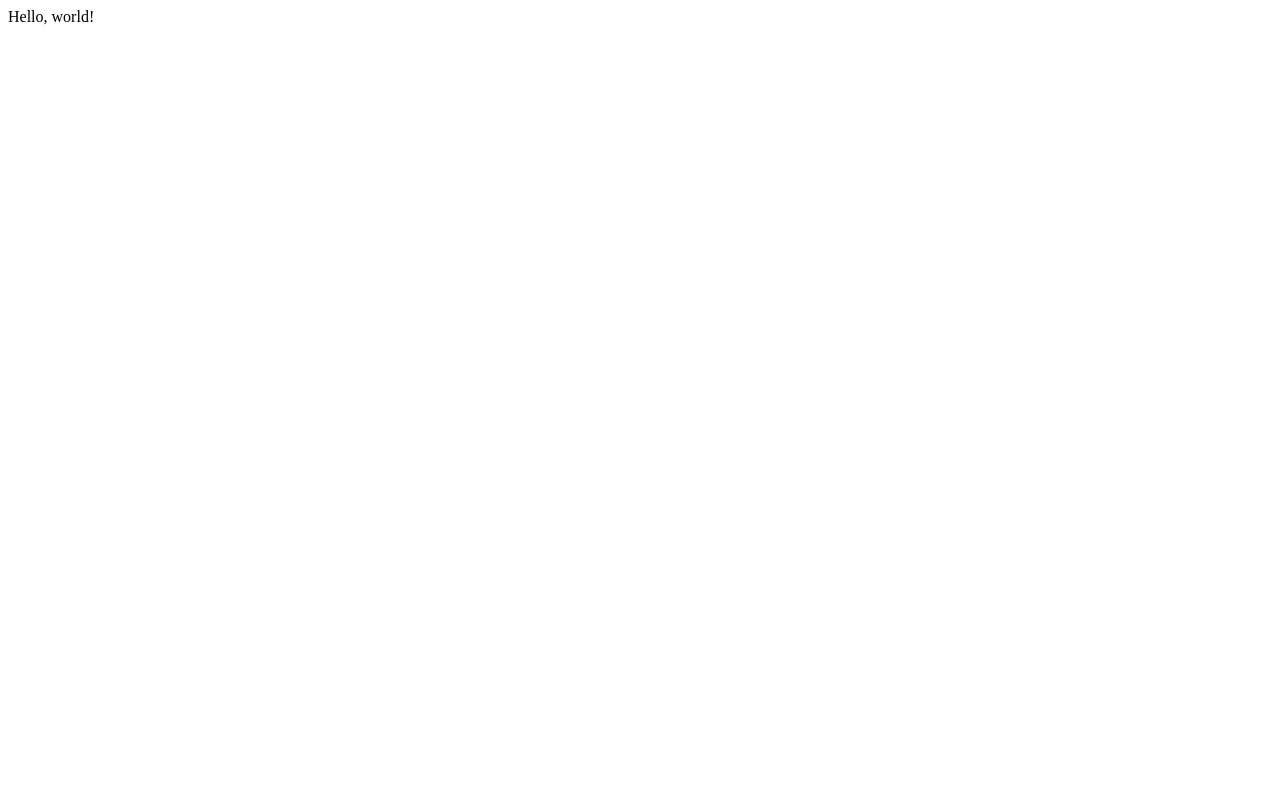
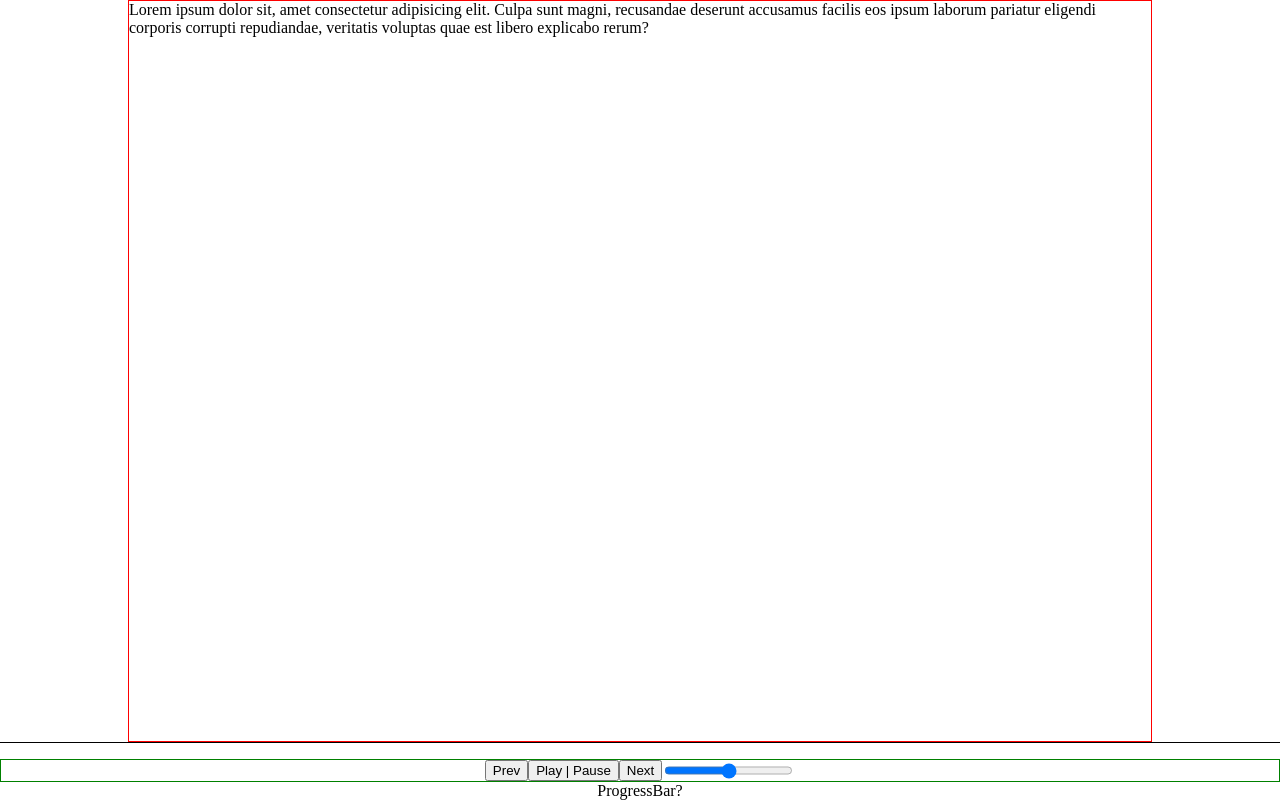
Before and after one commit to yazmeyaa/MusicPlayer_FRONTEND, a React (Create React App) app in the folder music/: page / in a window 1280 px wide. Built offline with nearby package versions, Linux system fonts and the light colour scheme.

Commit message:
Make skeleton styles for landing page

```diff
--- a/music/package.json
+++ b/music/package.json
@@ -10,9 +10,12 @@
     "@types/node": "^16.11.27",
     "@types/react": "^18.0.5",
     "@types/react-dom": "^18.0.1",
+    "@types/react-router-dom": "^5.3.3",
     "react": "^18.0.0",
     "react-dom": "^18.0.0",
+    "react-router-dom": "^6.3.0",
     "react-scripts": "5.0.1",
+    "styled-components": "^5.3.5",
     "typescript": "^4.6.3",
     "web-vitals": "^2.1.4"
   },
@@ -39,5 +42,8 @@
       "last 1 firefox version",
       "last 1 safari version"
     ]
+  },
+  "devDependencies": {
+    "@types/styled-components": "^5.1.25"
   }
 }
--- a/music/src/App.tsx
+++ b/music/src/App.tsx
@@ -1,9 +1,30 @@
-import React from 'react'
+import {Player} from './BottomPlayer/index'
+import {Router} from './Router'
+import styled, {createGlobalStyle} from 'styled-components'
+
+const AppContainer = styled.div`
+    &{
+        display: flex;
+        align-items: center;
+        flex-direction: column;
+        min-height: 100vh;
+    }
+`
+
+const GlobalStyles = createGlobalStyle`
+    body{
+        margin: 0px;
+        padding: 0px;
+    }
+`
+
 
 export const App = () => {
     return(
-        <div>
-            Hello, world!
-        </div>
+        <AppContainer>
+            <GlobalStyles />
+            <Router />
+           <Player />
+        </AppContainer>
     )
 }
--- /dev/null
+++ b/music/src/BottomPlayer/ButtonsCollection/ButtonsCollection.tsx
@@ -0,0 +1,11 @@
+import {SingleButton} from './styled'
+
+export const ButtonsCollection = () => {
+    return (
+        <>
+            <SingleButton>Prev</SingleButton>
+            <SingleButton>Play | Pause</SingleButton>
+            <SingleButton>Next</SingleButton>
+        </>
+    )
+}
--- /dev/null
+++ b/music/src/BottomPlayer/ButtonsCollection/styled.ts
@@ -0,0 +1,8 @@
+import styled from 'styled-components'
+
+export const SingleButton = styled.button`
+    &{
+        justify-self: center;
+        align-self: center;
+    }
+`
--- /dev/null
+++ b/music/src/BottomPlayer/MusicVolume.tsx
@@ -0,0 +1,7 @@
+import {VolumeInput} from './styled'
+
+export const MusicVolume = () => {
+    return(
+        <VolumeInput type='range' min={0} max={100} defaultValue={50} />
+    )
+}
--- /dev/null
+++ b/music/src/BottomPlayer/ProgressBar.tsx
@@ -0,0 +1,7 @@
+export const ProgressBar = () => {
+    return(
+        <div>
+            ProgressBar?
+        </div>
+    )
+}
--- /dev/null
+++ b/music/src/BottomPlayer/index.tsx
@@ -0,0 +1,19 @@
+import {Container, SubContainer} from './styled'
+import {ButtonsCollection} from './ButtonsCollection/ButtonsCollection'
+import { MusicVolume } from './MusicVolume'
+import { ProgressBar } from './ProgressBar'
+
+export const Player = () => {
+
+
+
+    return (
+        <Container>
+            <SubContainer>
+                <ButtonsCollection />
+                <MusicVolume />
+            </SubContainer>
+            <ProgressBar />
+        </Container>
+    )
+}
--- /dev/null
+++ b/music/src/BottomPlayer/styled.ts
@@ -0,0 +1,28 @@
+import styled from 'styled-components'
+
+export const Container = styled.div`
+    &{
+        display: flex;
+        min-width: 100%;
+        flex-direction: column;
+        align-items: center;
+        border-top: 1px solid black;
+        padding-top: 1rem;
+    }
+`
+
+export const SubContainer = styled.div`
+    &{
+        box-sizing: border-box;
+        display: flex;
+        border: 1px solid green;
+        width: 100%;
+        justify-content: center;
+    }
+`
+
+export const VolumeInput = styled.input`
+    &{
+        justify-self: flex-end;
+    }
+`
--- /dev/null
+++ b/music/src/Pages/Landing/index.tsx
@@ -0,0 +1,9 @@
+import {LandingBody} from './styled'
+
+export const Landing = () => {
+    return(
+        <LandingBody>
+            Lorem ipsum dolor sit, amet consectetur adipisicing elit. Culpa sunt magni, recusandae deserunt accusamus facilis eos ipsum laborum pariatur eligendi corporis corrupti repudiandae, veritatis voluptas quae est libero explicabo rerum?
+        </LandingBody>
+    )
+}
--- /dev/null
+++ b/music/src/Pages/Landing/styled.ts
@@ -0,0 +1,13 @@
+import styled from "styled-components";
+
+export const LandingBody = styled.div`
+    &{
+        display: flex;
+        justify-content: center;
+        box-sizing: border-box;
+        flex: 1 1 auto;
+        min-width: 80%;
+        max-width: 80%;
+        border: 1px solid red
+    }
+`
--- /dev/null
+++ b/music/src/Router/index.tsx
@@ -0,0 +1,12 @@
+import {Routes, Route} from 'react-router-dom'
+
+import {Landing} from '../Pages/Landing/'
+
+
+export const Router = () => {
+    return(
+        <Routes>
+            <Route path='/' element={<Landing />} />
+        </Routes>
+    )
+}
--- a/music/src/index.tsx
+++ b/music/src/index.tsx
@@ -1,12 +1,15 @@
 import React from 'react';
 import ReactDOM from 'react-dom/client';
 import {App} from './App';
+import { BrowserRouter } from 'react-router-dom';
 
 const root = ReactDOM.createRoot(
   document.getElementById('root') as HTMLElement
 )
 root.render(
   <React.StrictMode>
-    <App />
+    <BrowserRouter>
+      <App />
+    </BrowserRouter>
   </React.StrictMode>
 )
```
Also changed, not shown: 1 other file (tests, documents, lock files or other folders).
